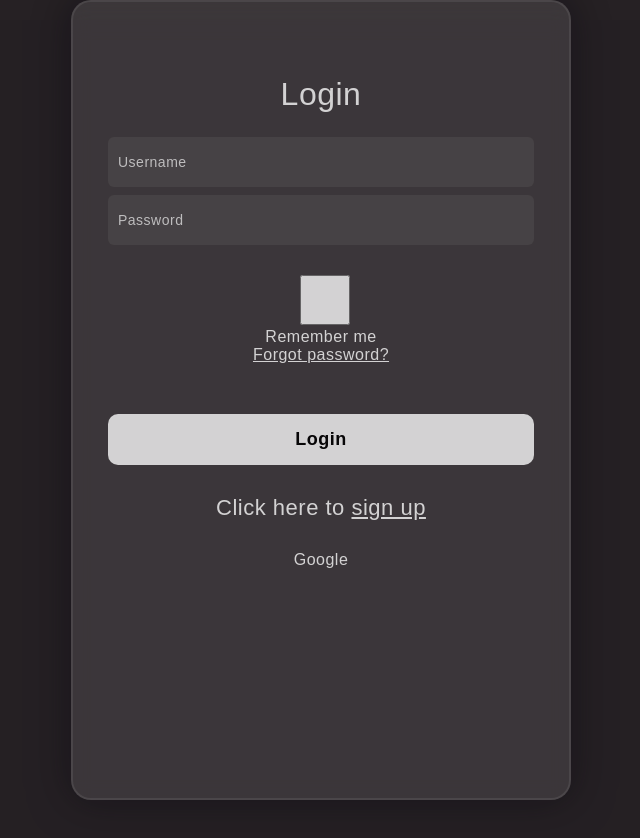
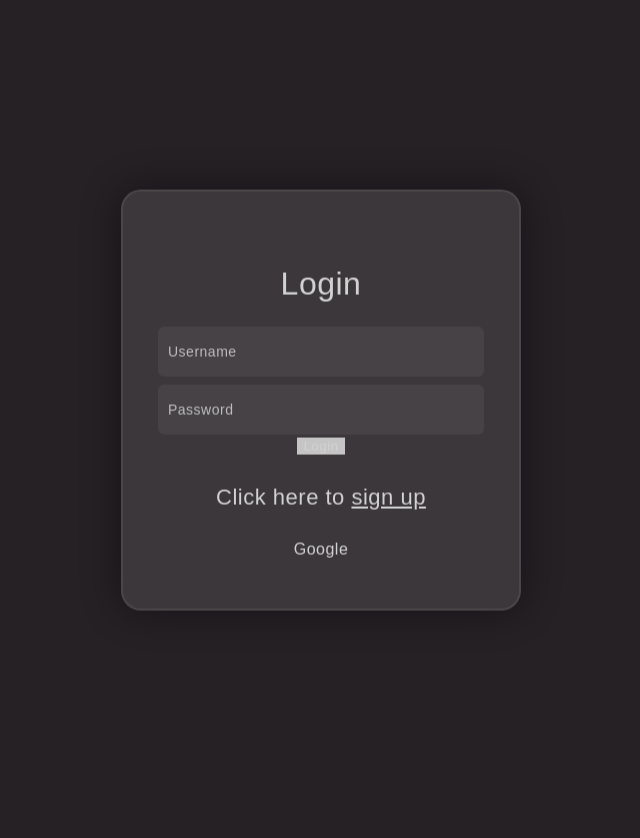
Before and after one commit to NCHS-Software-Engineering/RetakeWork, a React (Create React App) app in the folder retake-app/: page /Login in a window 1280 px wide. Shown: the top 838 px of the page, without its empty margins (319-959 px from the left). After the commit the page ends 800 px from the top, so only its background shows below. Built offline with nearby package versions, Linux system fonts and the light colour scheme.

Commit message:
FIle upload alert

```diff
--- a/retake-app/src/pages/Login.js
+++ b/retake-app/src/pages/Login.js
@@ -24,12 +24,12 @@ const Login = () => {
                     <input type="text" placeholder='Password' required />
                 </div>
 
-<div className="remember-forget">
+                {/* <div className="remember-forget">
                     <label><input type="checkbox" />Remember me</label>
                     <a href='#' >Forgot password?</a>
-</div>
+                </div> */}
 
-<Link to="/home"><button className='logButtonIn' type='submit'>Login</button></Link>
+                <Link to="/home"><button type='submit'>Login</button></Link>
 
                 <div className="register-link">
                     <p>Click here to <Link to="/signup">sign up</Link></p>
--- a/retake-app/src/pages/Signup.css
+++ b/retake-app/src/pages/Signup.css
@@ -2,14 +2,13 @@
     background-color: #262124;
 
     opacity: 80%;
-    width: 1000px;
-    height: 1000px;
+    width: 100%;
+    height: 100%;
 
     margin: 20px;
 }
 
 form{
-    height: 520px;
     width: 400px;
     background-color: rgba(255,255,255,0.13);
     position: absolute;
--- a/retake-app/src/pages/email.css
+++ b/retake-app/src/pages/email.css
@@ -3,7 +3,7 @@ body{
 }
 
 
-form{
+.emailForm{
     width: 500px;
     height: 800px;
     background-color: rgba(255,255,255,0.13);
--- a/retake-app/src/pages/email.js
+++ b/retake-app/src/pages/email.js
@@ -23,7 +23,7 @@ const Email = () => {
         <body>
         <div className='screen'>
         <div className='box'>
-            <form action="">
+            <form action="" className='emailForm'>
                 <h1>Email</h1>
                 <p>Hello Student,
                 </p>
--- a/retake-app/src/pages/fileUpload.js
+++ b/retake-app/src/pages/fileUpload.js
@@ -1,8 +1,12 @@
 import "./fileUpload.css"
 import axios from "axios";
-import React, { Component } from "react";
+import React, { Component, useState } from "react";
+import ReactDom from 'react-dom';
+import Popup from 'react-popup';
+
 
 class fileUpload extends Component {
+
 	state = {
 		// Initially, no file is selected
 		selectedFile: null,
@@ -18,6 +22,7 @@ class fileUpload extends Component {
 
 	// On file upload (click the upload button)
 	onFileUpload = () => {
+		const [isOpen, setIsOpen] = useState(false);
 		// Create an object of formData
 		const formData = new FormData();
 
@@ -35,6 +40,27 @@ class fileUpload extends Component {
 		// Send formData object
 		axios.post("api/uploadfile", formData);
 	};
+
+	/* const popup = ({ isOpen, togglePopup }) => {
+		return(
+			<div>
+			<button className = "fileButton"  onClick={() => setIsOpen(true)}>
+						Upload!
+					</button>
+
+					{isOpen && (
+						<div>
+						<div>
+						You have successfully uploaded a file!
+						</div>
+						<button onClick={() => setIsOpen(false)}>
+						Close
+						</button>
+						</div>
+					)}
+			</div>
+			);
+		} */
 
 	// File content to be displayed after
 	// file upload is complete
@@ -64,15 +90,18 @@ class fileUpload extends Component {
 				<div>
 					<br />
 					<h4 className="text">
-						Choose before Pressing the Upload
-						button
+						Choose file and Press Upload button
 					</h4>
 				</div>
 			);
 		}
 	};
 
+
+
+
 	render() {
+
 		return (
 			<div>
 				<h1 className="head">Test File</h1>
@@ -82,9 +111,11 @@ class fileUpload extends Component {
 						type="file"
 						onChange={this.onFileChange}
 					/>
-					<button className = "fileButton" onClick={this.onFileUpload}>
-						Upload!
-					</button>
+					<button className = "fileButton" onClick={() => {
+  						alert('File Successfully Uploaded!');
+
+					}}>Upload</button>
+
 				</div>
 				{this.fileData()}
 			</div>
```
Also changed, not shown: retake-app/src/pages/fileUpload.css (line endings or trailing spaces). Lines whose indentation alone changed are shown as unchanged.
